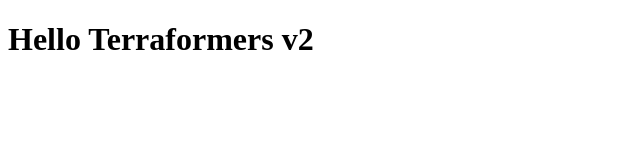
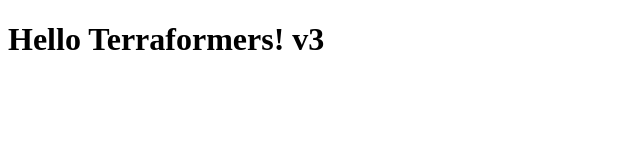
Before and after one commit to andrewparkstech/terraform-beginner-bootcamp-2023, a plain HTML site: page public/index.html in a window 1280 px wide. Shown: the full height of the page, 0-640 px from the left. Drawn offline with Linux system fonts and the light colour scheme.

```diff
--- a/public/index.html
+++ b/public/index.html
@@ -6,6 +6,6 @@
     <title>Hello Terraformers</title>
 </head>
 <body>
-    <h1>Hello Terraformers v2</h1>
+    <h1>Hello Terraformers! v3</h1>
 </body>
 </html>
```
Also changed, not shown: 5 other files.
